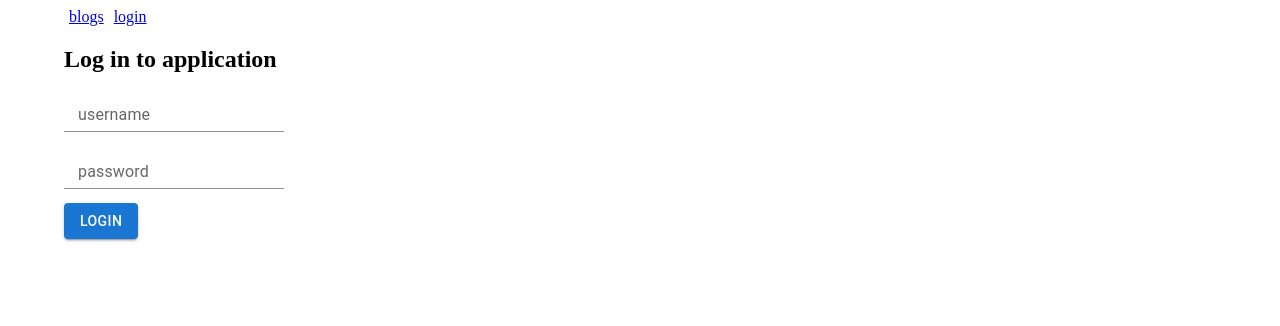
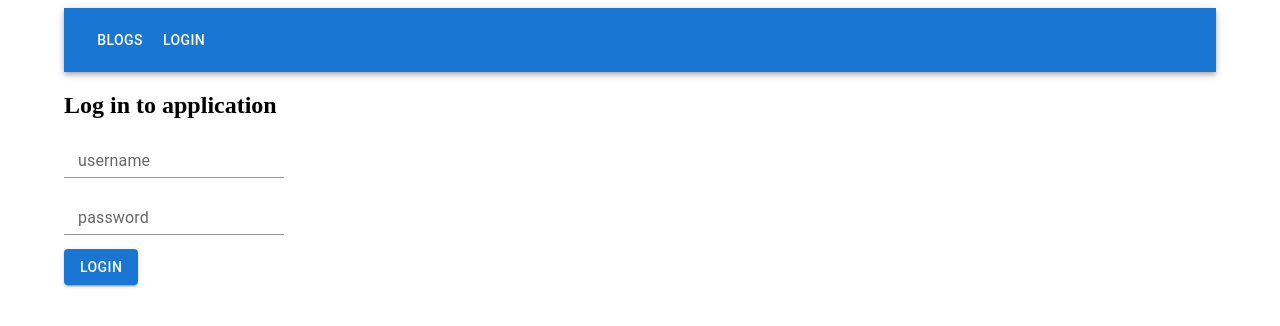
Before and after one commit to Leemuns/fso-exercises, a React (Vite) app in the folder part5/bloglist-frontend/: page /login in a window 1280 px wide. Shown: the top 326 px of the page. Built offline with nearby package versions, Linux system fonts and the light colour scheme; no server answers.

Commit message:
Add styles to navigation bar and notification (exercise 5.30)

```diff
--- a/part5/bloglist-frontend/src/App.jsx
+++ b/part5/bloglist-frontend/src/App.jsx
@@ -1,6 +1,6 @@
 import { useState, useEffect, useRef } from 'react'
 import { Routes, Route, Link, useMatch, useNavigate } from 'react-router-dom'
-import { Container } from '@mui/material'
+import { Container, AppBar, Button, Toolbar } from '@mui/material'
 
 import LoginForm from './components/LoginForm'
 import CreateBlogForm from './components/CreateBlogForm'
@@ -48,8 +48,9 @@ const App = () => {
       window.localStorage.setItem('loggedUser', JSON.stringify(user))
       blogService.setToken(user.token)
       setUser(user)
+      navigate('/')
     } catch {
-      displayNotification('Invalid username or password', true)
+      displayNotification('Invalid username or password', 'error')
     }
   }
 
@@ -71,7 +72,7 @@ const App = () => {
       displayNotification(`a new blog ${newBlog.title} by ${newBlog.author} added`)
     } catch (error) {
       const { title, author } = newBlogObject
-      displayNotification(`failed to add blog "${title}" by ${author}. Error: ${error}`, true)
+      displayNotification(`failed to add blog "${title}" by ${author}. Error: ${error}`, 'error')
     }
   }
 
@@ -87,7 +88,7 @@ const App = () => {
           .sort((a, b) => b.likes - a.likes)
       )
     } catch (error) {
-      displayNotification(`Failed to like blog "${blogToUpdate.title}" by ${blogToUpdate.author}. Error: ${error}`, true)
+      displayNotification(`Failed to like blog "${blogToUpdate.title}" by ${blogToUpdate.author}. Error: ${error}`, 'error')
     }
   }
 
@@ -99,26 +100,25 @@ const App = () => {
         displayNotification(`Removed blog "${blogToRemove.title}" by ${blogToRemove.author}`)
       }
     } catch (error) {
-      displayNotification(`Failed to remove blog "${blogToRemove.title}" by ${blogToRemove.author}. Error: ${error}`, true)
+      displayNotification(`Failed to remove blog "${blogToRemove.title}" by ${blogToRemove.author}. Error: ${error}`, 'error')
     }
   }
 
-  const displayNotification = (message, isError = false) => {
-    notificationRef.current.setNotification({ message, isError })
+  const displayNotification = (message, type = 'success') => {
+    notificationRef.current.setNotification({ message, type })
     setTimeout(() => notificationRef.current.setNotification(null), 3000)
-  }
-
-  const padding = {
-    padding: 5
   }
 
   return (
     <Container>
-      <div>
-        <Link style={padding} to='/'>blogs</Link>
-        {user && <Link style={padding} to='/create'>new blog</Link>}
-        {!user ? <Link style={padding} to="/login">login</Link> : <button onClick={handleLogout}>Logout</button>}
-      </div>
+      <AppBar position="static">
+        <Toolbar>
+          <Button color='inherit' component={Link} to='/'>blogs</Button>
+          {user && <Button color='inherit' component={Link} to='/create'>new blog</Button>}
+          {!user && <Button color='inherit' component={Link} to="/login">login</Button>}
+          {user && <Button color='inherit' onClick={handleLogout}>Logout</Button>}
+        </Toolbar>
+      </AppBar>
 
       <Notification ref={notificationRef} />
 
--- a/part5/bloglist-frontend/src/components/LoginForm.jsx
+++ b/part5/bloglist-frontend/src/components/LoginForm.jsx
@@ -1,12 +1,9 @@
 import { useState } from 'react'
-import { useNavigate } from 'react-router-dom'
 import { Button } from '@mui/material'
 
 import LoginFieldInput from './LoginFieldInput'
 
 const LoginForm = ({ loginUser }) => {
-  const navigate = useNavigate()
-
   const [username, setUsername] = useState('')
   const [password, setPassword] = useState('')
 
@@ -16,8 +13,6 @@ const LoginForm = ({ loginUser }) => {
     loginUser({ username, password })
     setUsername('')
     setPassword('')
-
-    navigate('/')
   }
 
   return (
--- a/part5/bloglist-frontend/src/components/Notification.jsx
+++ b/part5/bloglist-frontend/src/components/Notification.jsx
@@ -1,6 +1,7 @@
 import { useState, useImperativeHandle } from 'react'
+import { Alert } from '@mui/material'
 
-const Notification = props => {
+const Notification = (props) => {
   const [notification, setNotification] = useState(null)
 
   useImperativeHandle(props.ref, () => {
@@ -11,21 +12,10 @@ const Notification = props => {
     return null
   }
 
-  const { message, isError } = notification
-  const style = {
-    color: isError ? 'red' : 'green',
-    background: 'lightgrey',
-    fontSize: '20px',
-    borderStyle: 'solid',
-    borderRadius: '5px',
-    padding: '10px',
-    marginBottom: '10px',
-  }
-
   return (
-    <div className="error" style={style}>
-      {message}
-    </div>
+    <Alert style={{ marginTop: 10, marginBottom: 10 }} severity={notification.type}>
+      {notification.message}
+    </Alert>
   )
 }
 
```
